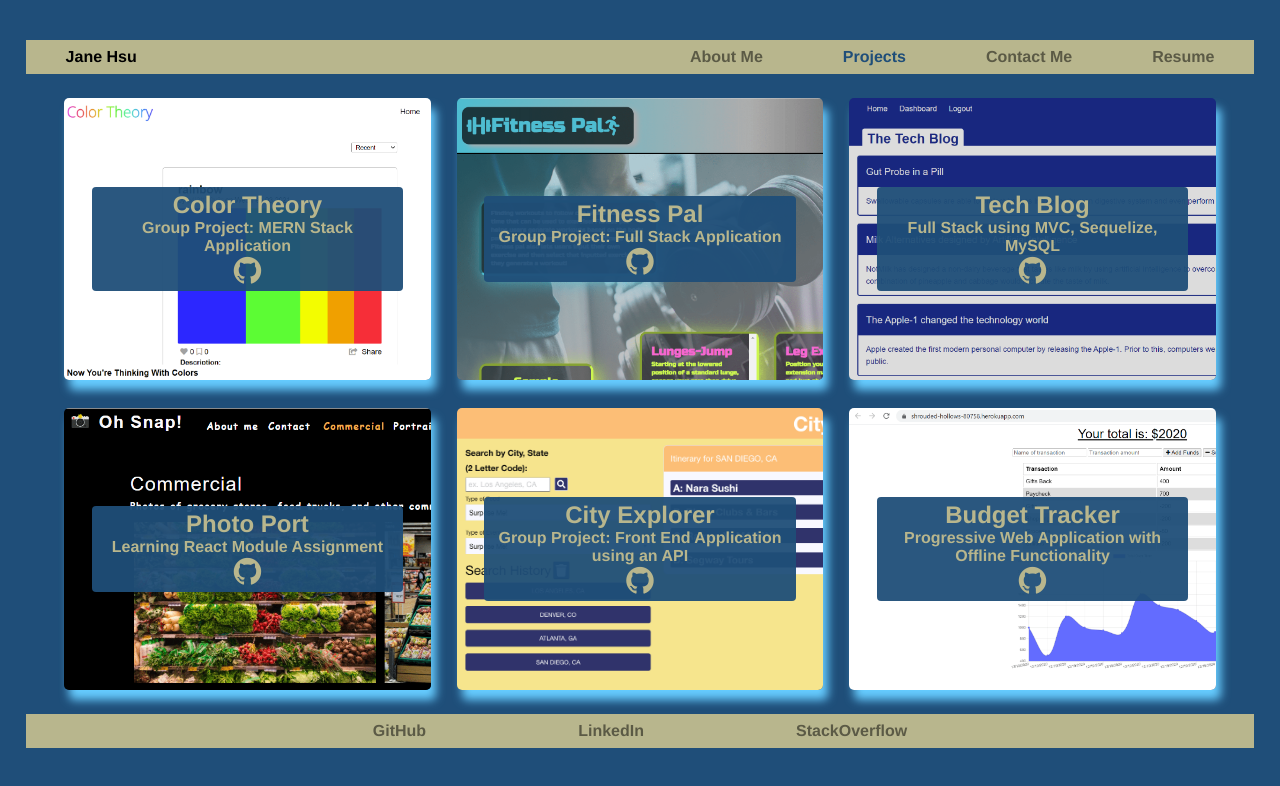
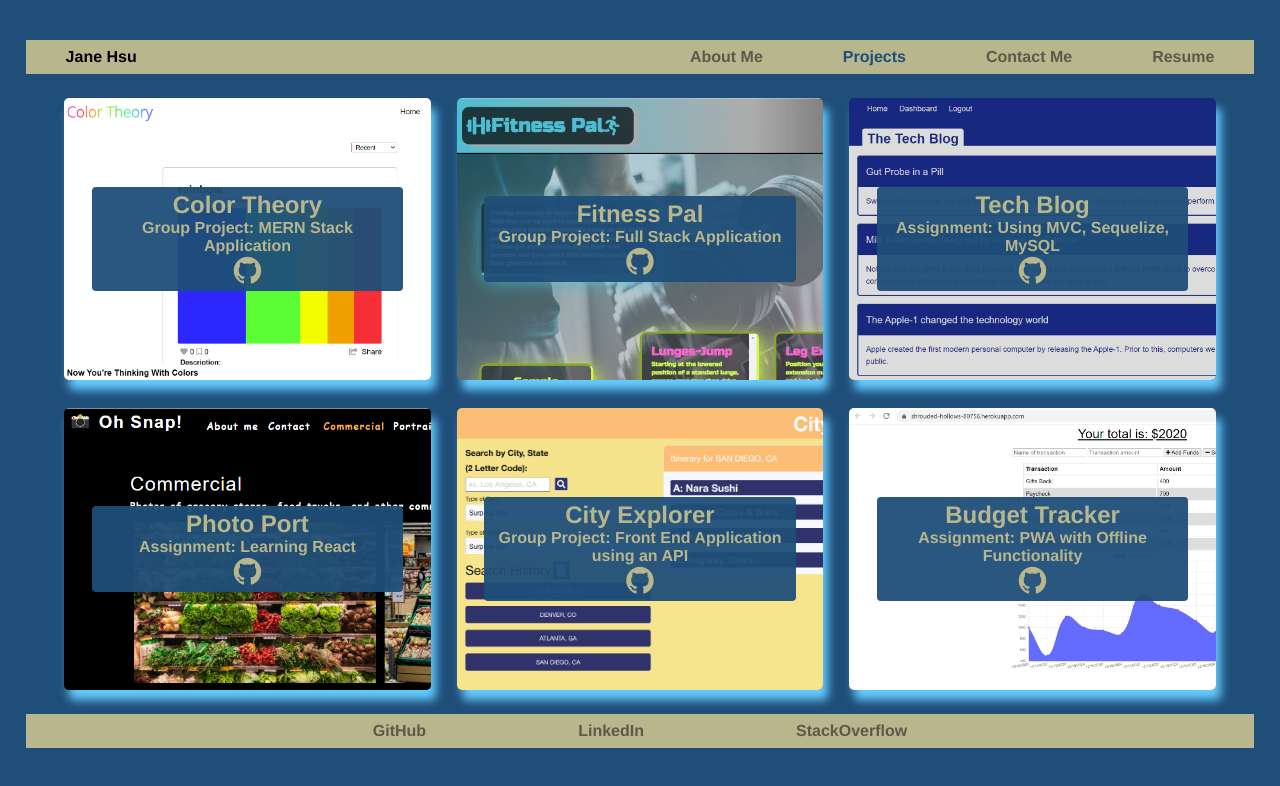
Before and after one commit to plainjane99/React_Portfolio, a React (Create React App) app: page / in a window 1280 px wide. Both pictures are taken after a click on the element "Projects". Shown: the top 786 px of the page. Built offline with nearby package versions, Linux system fonts and the light colour scheme.

Commit message:
edited css on about-text

```diff
--- a/src/App.css
+++ b/src/App.css
@@ -114,16 +114,16 @@ footer {
 
 .about-text {
   width: 100%;
-  background-color: rgba(255, 255, 255, 0.5);
+  /* background-color: rgba(255, 255, 255, 0.5); */
   padding: 5px 10px;
   border-radius: 15px;
   white-space: pre-wrap;
   font-family: 'Quattrocento Sans', sans-serif;
-  font-weight: 600;
+  font-weight: 900;
   text-align: center;
   line-height: 1.5;
   vertical-align: middle;
-  font-size: 135%;
+  font-size: 125%;
 }
 
 .my-photo-wrapper {
@@ -342,7 +342,7 @@ button {
 
 .section-title {
   list-style-type: none;
-  font-size: 2em;
+  font-size: 1.5em;
   font-weight: bold;
   font-family: 'Quattrocento Sans', sans-serif;
   text-align: right;
--- a/src/components/About/index.js
+++ b/src/components/About/index.js
@@ -4,7 +4,7 @@ import myPhoto from "../../assets/about/janehsu_photo.jpg";
 function About() {
 
     const aboutText =
-        "I love the process of solving problems.\n\nMy engineering background includes structural design, manufacturing, system test, and project management in the aerospace industry.\nI continue my engineering journey through full stack web development to satisfy my desire to add artistic creativity in my work.\nI am inspired by the beauty of our planet and am driven by a compassion for humankind.\nI hope to help others reach their goals as I reach mine.";
+        "I love the process of solving problems.\nMy engineering background includes structural design, manufacturing, system test, and project management in the aerospace industry.\nI continue my engineering journey through full stack web development to satisfy my desire to add artistic creativity in my work.\nI am inspired by the beauty of our planet and am driven by a compassion for humankind.\nI hope to help others reach their goals as I reach mine.";
 
     return (
         <section className="content-section about-section">
--- a/src/components/Project/index.js
+++ b/src/components/Project/index.js
@@ -7,7 +7,7 @@ function Project() {
             className: "project-1",
             name: "Color Theory",
             description: "Group Project: MERN Stack Application",
-            github: "https://github.com/plainjane99/fitness-pal",
+            github: "https://github.com/plainjane99/color-theory-1.0",
             deploy: "https://color-theory.herokuapp.com/",
         },
         {
@@ -20,14 +20,14 @@ function Project() {
         {
             className: "project-3",
             name: "Tech Blog",
-            description: "Full Stack using MVC, Sequelize, MySQL",
+            description: "Assignment: Using MVC, Sequelize, MySQL",
             github: "https://github.com/plainjane99/Tech_Blog",
             deploy: "https://secret-temple-20724.herokuapp.com/"
         },
         {
             className: "project-4",
             name: "Photo Port",
-            description: "Learning React Module Assignment",
+            description: "Assignment: Learning React",
             github: "https://github.com/plainjane99/photo-port",
             deploy: "https://plainjane99.github.io/photo-port/"
         },
@@ -41,7 +41,7 @@ function Project() {
         {
             className: "project-6",
             name: "Budget Tracker",
-            description: "Progressive Web Application with Offline Functionality",
+            description: "Assignment: PWA with Offline Functionality",
             github: "https://github.com/plainjane99/Budget_Tracker",
             deploy: "https://shrouded-hollows-80758.herokuapp.com/"
         }
```
Also changed, not shown: 1 other file (tests, documents, lock files or other folders).
